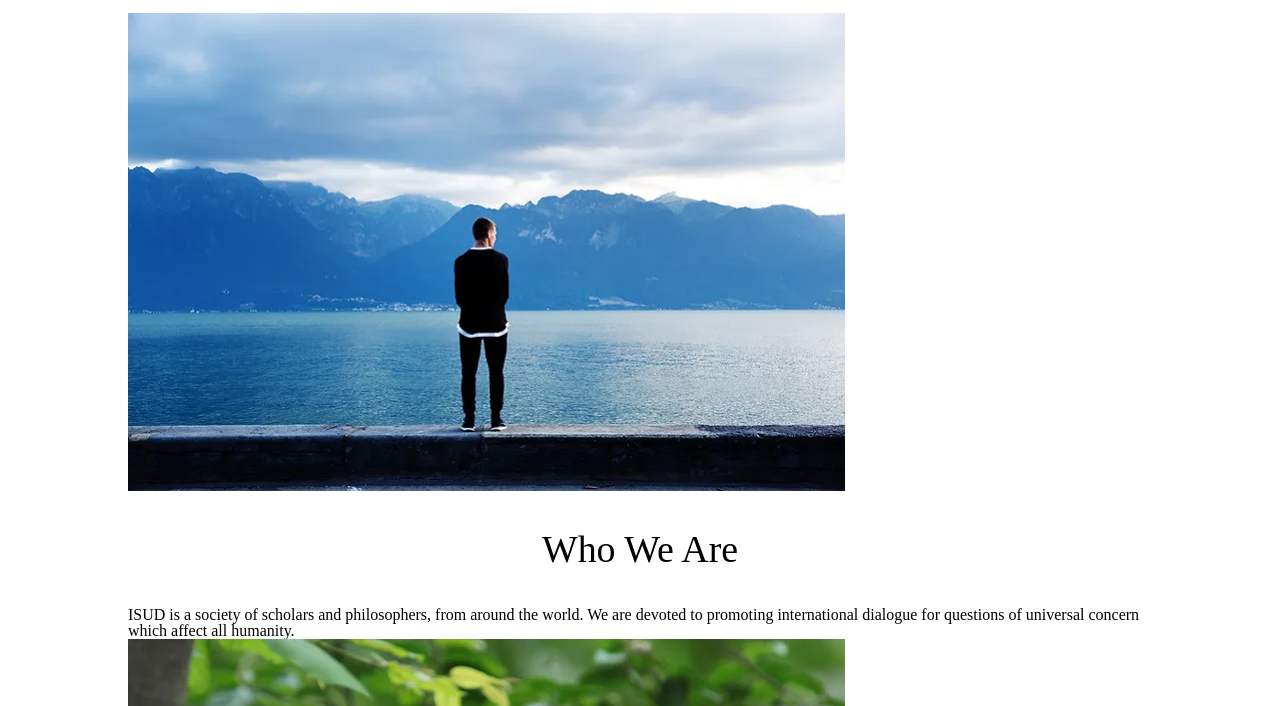
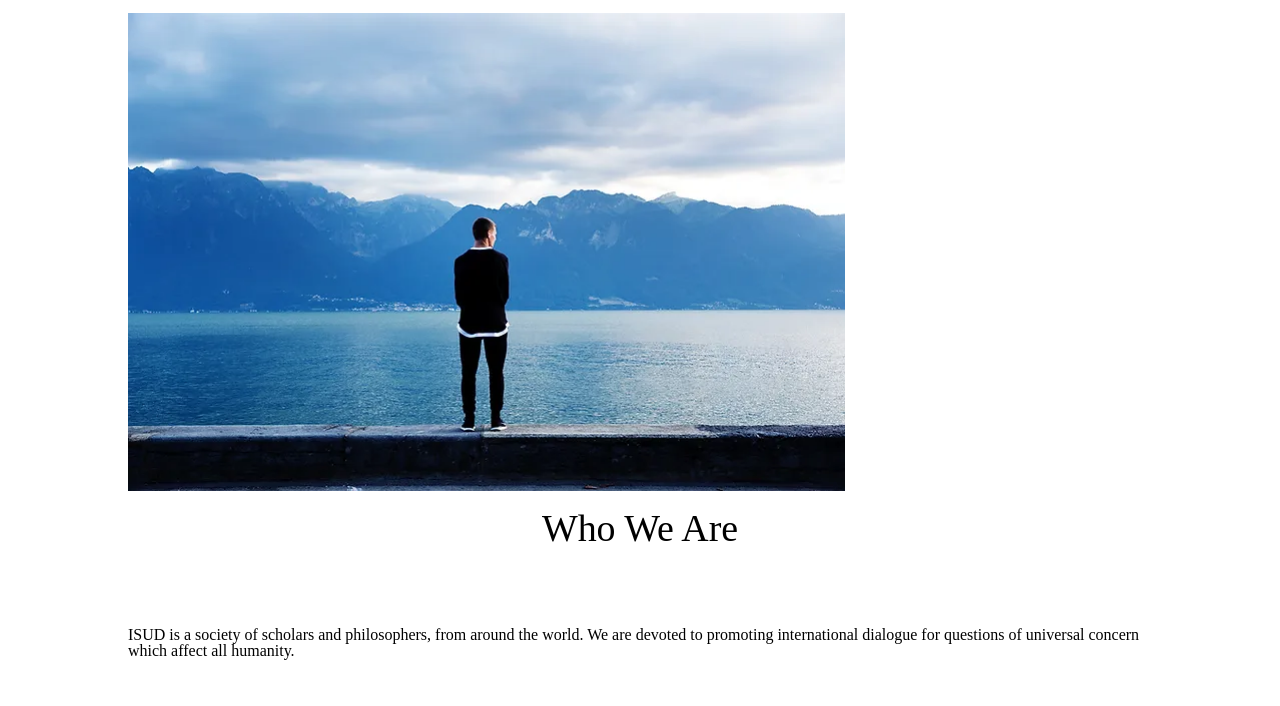
Before and after one commit to ITMD362-lab5-group/Project2, a plain HTML site: page index.html in a window 1280 px wide. Shown: the part 246-952 px from the top of the page. Drawn offline with Linux system fonts and the light colour scheme.

Commit message:
Give p padding-top: 4rem. Give p padding-bottom: 4rem

```diff
--- a/css/style.css
+++ b/css/style.css
@@ -14,12 +14,13 @@ main {
 h2 {
     text-align: center;
     font-size: 2.369rem;
-    padding-top: 1em;
-    padding-bottom: 1em;
+    padding-top: 1rem;
+    padding-bottom: 1rem;
 }
 
 p {
-
+    padding-top: 4rem;
+    padding-bottom: 4rem;
 }
 
 /*NAVIGATION*/
```
